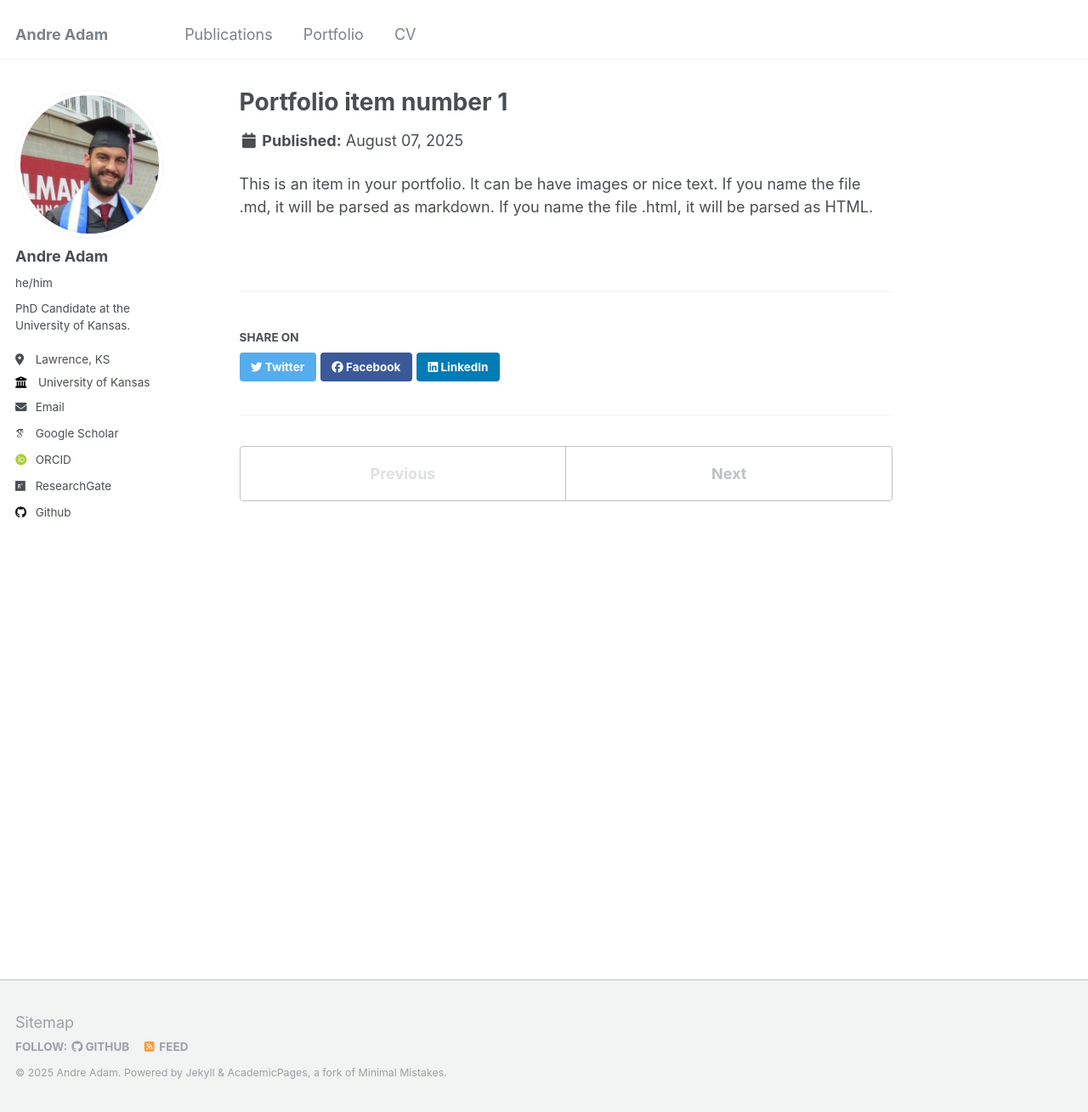
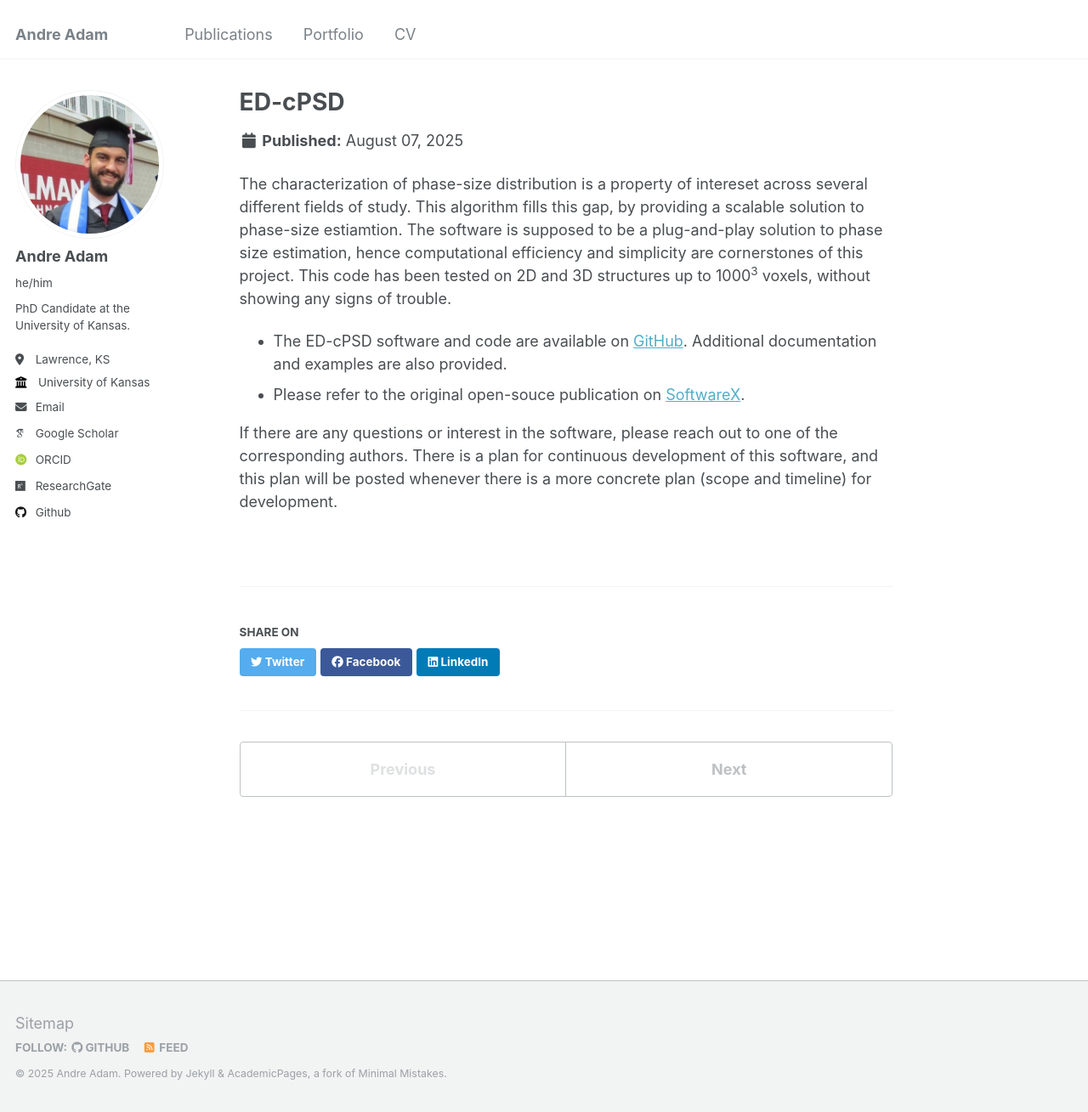
Before and after one commit to adama-wzr/adama-wzr.github.io, a Jekyll site: the page built from _portfolio/portfolio-1.md, in a window 1280 px wide and 1309 px high. Shown: the whole window at 85% size. Built offline with Jekyll 4.4.1, drawn with Linux system fonts in a browser that asks for light colours; some web fonts are replaced.

Commit message:
Updated Portfolio Item
- added ED-cPSD to portfolio
- this is just a test to see how it will be displayed.
- I need a better figure for this publication :(

```diff
--- a/_portfolio/portfolio-1.md
+++ b/_portfolio/portfolio-1.md
@@ -1,7 +1,12 @@
 ---
-title: "Portfolio item number 1"
-excerpt: "Short description of portfolio item number 1<br/><img src='/images/500x300.png'>"
+title: "ED-cPSD"
+excerpt: "Erosion-Dilation continous Phase-Size Distribution <br/><img src='/images/ED-cPSD.jpg'>"
 collection: portfolio
 ---
 
-This is an item in your portfolio. It can be have images or nice text. If you name the file .md, it will be parsed as markdown. If you name the file .html, it will be parsed as HTML.
+The characterization of phase-size distribution is a property of intereset across several different fields of study. This algorithm fills this gap, by providing a scalable solution to phase-size estiamtion. The software is supposed to be a plug-and-play solution to phase size estimation, hence computational efficiency and simplicity are cornerstones of this project. This code has been tested on 2D and 3D structures up to 1000<sup>3</sup> voxels, without showing any signs of trouble.
+
+* The ED-cPSD software and code are available on [GitHub](https://github.com/adama-wzr/ED_cPSD). Additional documentation and examples are also provided.
+* Please refer to the original open-souce publication on [SoftwareX](https://www.sciencedirect.com/science/article/pii/S2352711025001785).
+
+If there are any questions or interest in the software, please reach out to one of the corresponding authors. There is a plan for continuous development of this software, and this plan will be posted whenever there is a more concrete plan (scope and timeline) for development.
```
Also changed, not shown: _talks/2025-08-19-ACS_Fall.md (+1 -1 lines), images/ED-cPSD.jpg (added).
